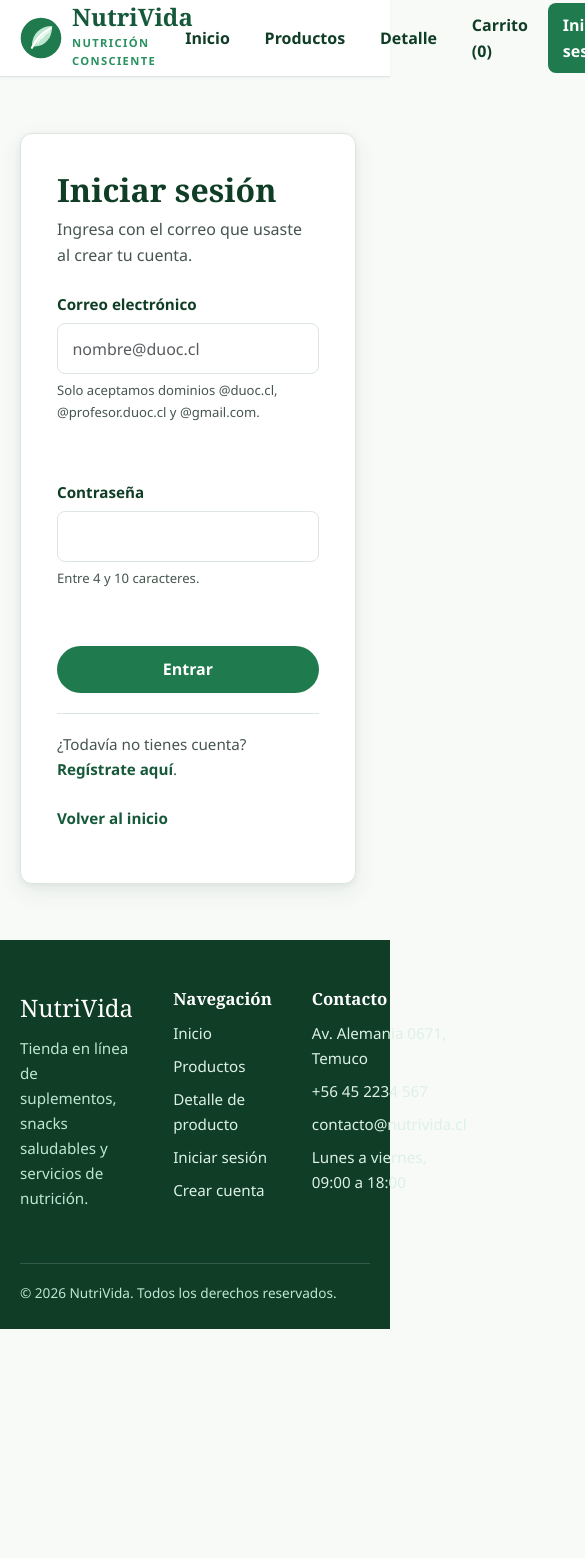
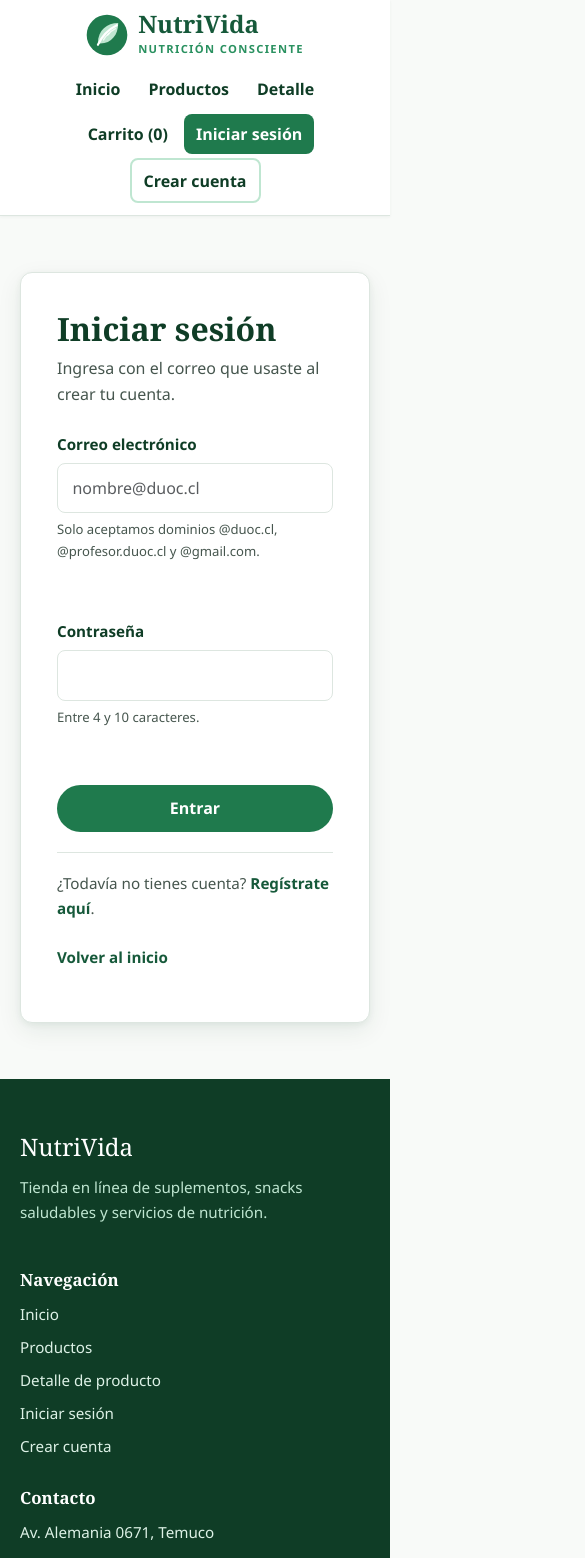
Before and after one commit to mwvv/nutrivida-react, a React (Vite) app: page /login in a window 390 px wide. Shown: the top 1558 px of the page, 585 px wide, since content can reach past the window. Before the commit the page ends 1329 px from the top, so only its background shows below. Built offline with nearby package versions, Linux system fonts and the light colour scheme.

Commit message:
feat: agregar diseño responsivo para móviles (navbar, hero, rejillas, detalle, formularios y footer)

```diff
--- a/src/styles/estilos.css
+++ b/src/styles/estilos.css
@@ -1407,3 +1407,136 @@ button.navegacion__enlace {
   width: 100%;
   min-width: 0;
 }
+/* ADAPTACIÓN A MÓVILES (no afecta pantallas de escritorio) */
+
+/* Rejillas de tarjetas: 3 columnas -> 2 */
+@media (max-width: 900px) {
+  .rejilla-productos {
+    grid-template-columns: repeat(2, minmax(0, 1fr));
+  }
+
+  /* Panel de Control: la tabla no debe ensanchar la columna única */
+  .panel-admin {
+    grid-template-columns: minmax(0, 1fr);
+  }
+}
+
+@media (max-width: 768px) {
+  /* Navbar: logo y menú apilados, enlaces centrados en varias líneas */
+  .encabezado__barra {
+    flex-direction: column;
+    justify-content: center;
+    gap: 10px;
+    padding-block: 12px;
+  }
+
+  .navegacion__lista {
+    flex-wrap: wrap;
+    justify-content: center;
+    gap: 4px;
+  }
+
+  .navegacion__enlace {
+    padding: 0.45rem 0.75rem;
+  }
+
+  /* Hero del Index: texto y luego imagen */
+  .hero {
+    padding-block: 48px;
+  }
+
+  .hero__rejilla {
+    grid-template-columns: minmax(0, 1fr);
+    gap: 32px;
+  }
+
+  .hero__datos {
+    gap: 20px 28px;
+  }
+
+  /* Index: beneficios y bloque de video en una columna */
+  .rejilla-beneficios,
+  .video-bloque {
+    grid-template-columns: minmax(0, 1fr);
+  }
+
+  /* Detalle de producto: galería e información en una columna */
+  .detalle {
+    grid-template-columns: minmax(0, 1fr);
+    gap: 32px;
+  }
+
+  .caja-compra {
+    width: 100%;
+  }
+
+  /* Registro y Login: una columna y filas de dos campos apiladas */
+  .cuenta-rejilla {
+    grid-template-columns: minmax(0, 1fr);
+    gap: 32px;
+  }
+
+  .fila-campos {
+    grid-template-columns: minmax(0, 1fr);
+  }
+
+  /* Footer: columnas apiladas */
+  .pie__rejilla {
+    grid-template-columns: minmax(0, 1fr);
+    gap: 28px;
+  }
+}
+
+/* Rejillas de tarjetas: 2 columnas -> 1 */
+@media (max-width: 600px) {
+  .rejilla-productos {
+    grid-template-columns: minmax(0, 1fr);
+  }
+}
+
+@media (max-width: 375px) {
+  .contenedor {
+    padding-inline: 16px;
+  }
+
+  .logo__texto {
+    font-size: 1.3rem;
+  }
+
+  .navegacion__enlace,
+  button.navegacion__enlace {
+    padding: 0.4rem 0.6rem;
+    font-size: 0.9rem;
+  }
+
+  .hero__datos {
+    gap: 16px 20px;
+  }
+
+  .dato__numero {
+    font-size: 1.5rem;
+  }
+
+  .panel-formulario {
+    padding: 24px 18px;
+  }
+
+  .caja-compra {
+    padding: 18px;
+  }
+
+  /* Carrito: filas más compactas y controles que envuelven */
+  .fila-carrito {
+    gap: 12px;
+    padding: 12px;
+  }
+
+  .selector-cantidad,
+  .fila-carrito__cierre {
+    flex-wrap: wrap;
+  }
+
+  .pie__legal {
+    flex-direction: column;
+  }
+}
```
